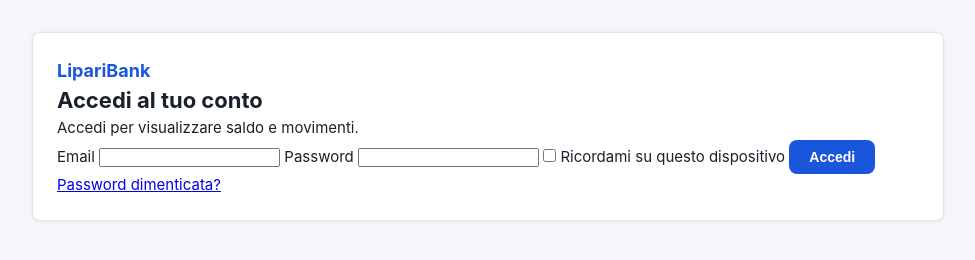
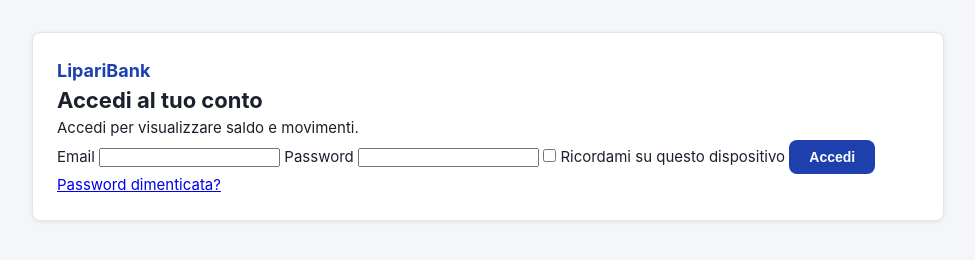
Before and after one commit to MCitec/corsoFE, a website: page login.html in a window 1280 px wide. Shown: the whole page, without its empty margins (152-1127 px from the left). Drawn offline with nearby package versions, Linux system fonts and the light colour scheme; files that its build step writes are made by us from their sources.

Commit message:
style(theme): update primary to brand blue

```diff
--- a/scss/_variables.scss
+++ b/scss/_variables.scss
@@ -1,4 +1,4 @@
-$color-primary:       #1a56db;
+$color-primary:       #1e40af;
 $color-primary-hover: #1346c0;
 $color-primary-text:  #ffffff;
 
```
